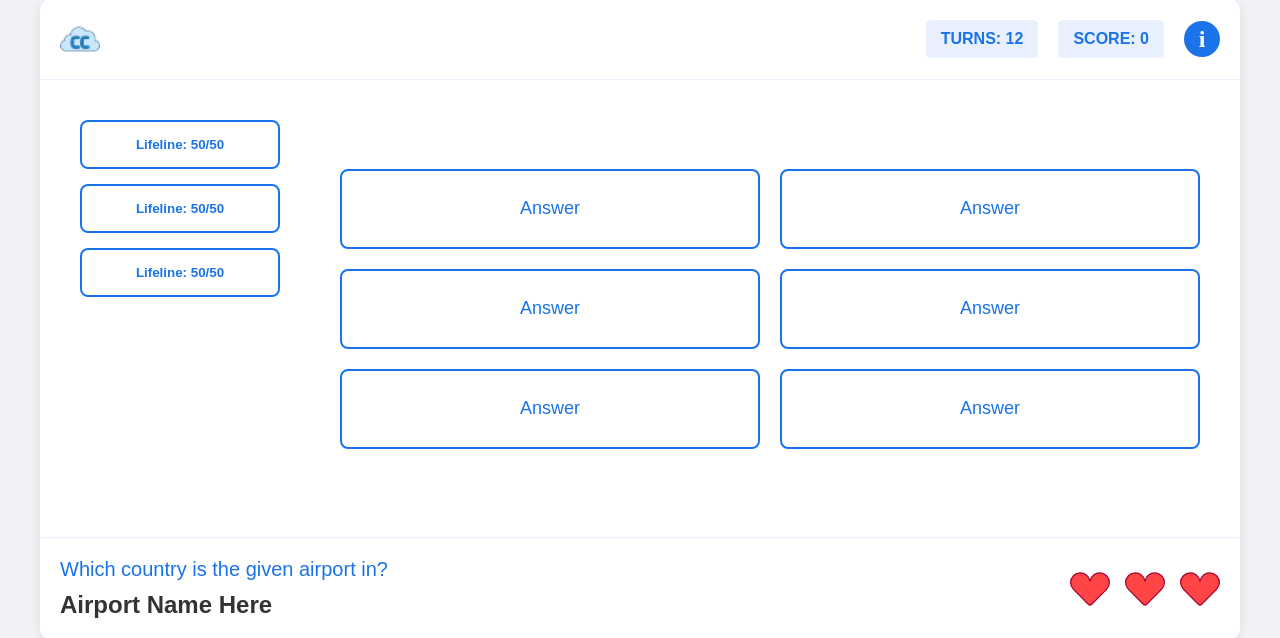
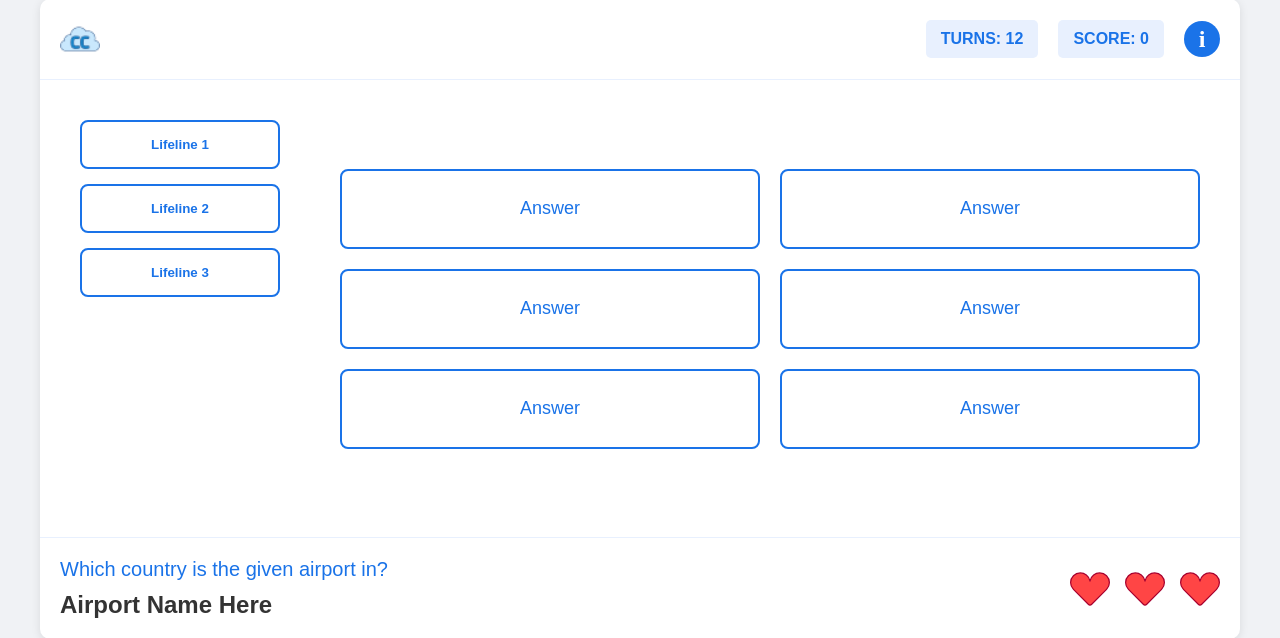
Before and after one commit to AmandaWasTaken/Carbon-Crusade, a Flask app: page /play in a window 1280 px wide. Shown: the part 101-739 px from the top of the page. Run offline with Flask 3, Linux system fonts and the light colour scheme; data that the repository does not hold is empty.

Commit message:
gameplay:n viimeistelyjä

```diff
--- a/ohjelmisto-2/src/templates/gameplay.html
+++ b/ohjelmisto-2/src/templates/gameplay.html
@@ -29,13 +29,13 @@
 
             <div class="lifelines">
                 <div class="menu-item">
-                    <button id="olj1" class="lifeline-button" onclick="lifeline(1)">Lifeline: 50/50</button>
+                    <button id="olj1" class="lifeline-button" onclick="lifeline(1)">Lifeline 1</button>
                 </div>
                 <div class="menu-item">
-                    <button id="olj2" class="lifeline-button" onclick="lifeline(2)">Lifeline: 50/50</button>
+                    <button id="olj2" class="lifeline-button" onclick="lifeline(2)">Lifeline 2</button>
                 </div>
                 <div class="menu-item">
-                    <button id="olj3" class="lifeline-button" onclick="lifeline(3)">Lifeline: 50/50</button>
+                    <button id="olj3" class="lifeline-button" onclick="lifeline(3)">Lifeline 3</button>
                 </div>
             </div>
 
```
